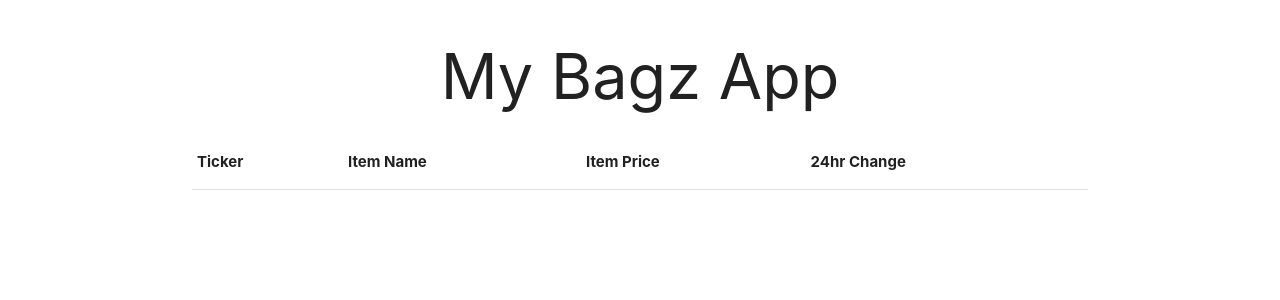
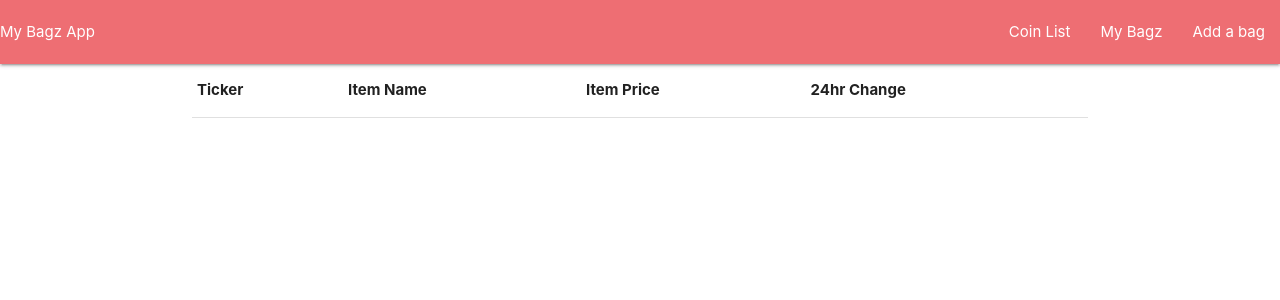
Before and after one commit to NickBell123/Digi-Market-Cap, a Flask app: page / in a window 1280 px wide. Shown: the top 300 px of the page. Run offline with Flask 2, Linux system fonts and the light colour scheme; lists and menus that the app fills with data are empty; some libraries are stand-ins or nearby versions.

Commit message:
navbar added to base.html linking all pages

```diff
--- a/templates/base.html
+++ b/templates/base.html
@@ -9,9 +9,20 @@
     <link rel="stylesheet" href="{{url_for('static', filename='css/style.css')}}">
     <title>Website</title>
 </head>
+<header>
+    <nav>
+        <div class="nav-wrapper">
+            <a href="{{url_for('get_my_bagz')}}" class="">My Bagz App</a>
+            <ul id="nav-mobile" class="right hide-on-med-and-down">
+                <li><a href="{{url_for('coin_list')}}">Coin List</a></li>
+                <li><a href="{{url_for('get_my_bagz')}}">My Bagz</a></li>
+                <li><a href="{{url_for('create_a_bag')}}">Add a bag</a></li>
+            </ul>
+        </div>
+    </nav>
+</header>
 
 <body>
-    <h1 class="center-align">My Bagz App</h1>
     <div class="container">
         {% block content %}
         {% endblock %}
```
